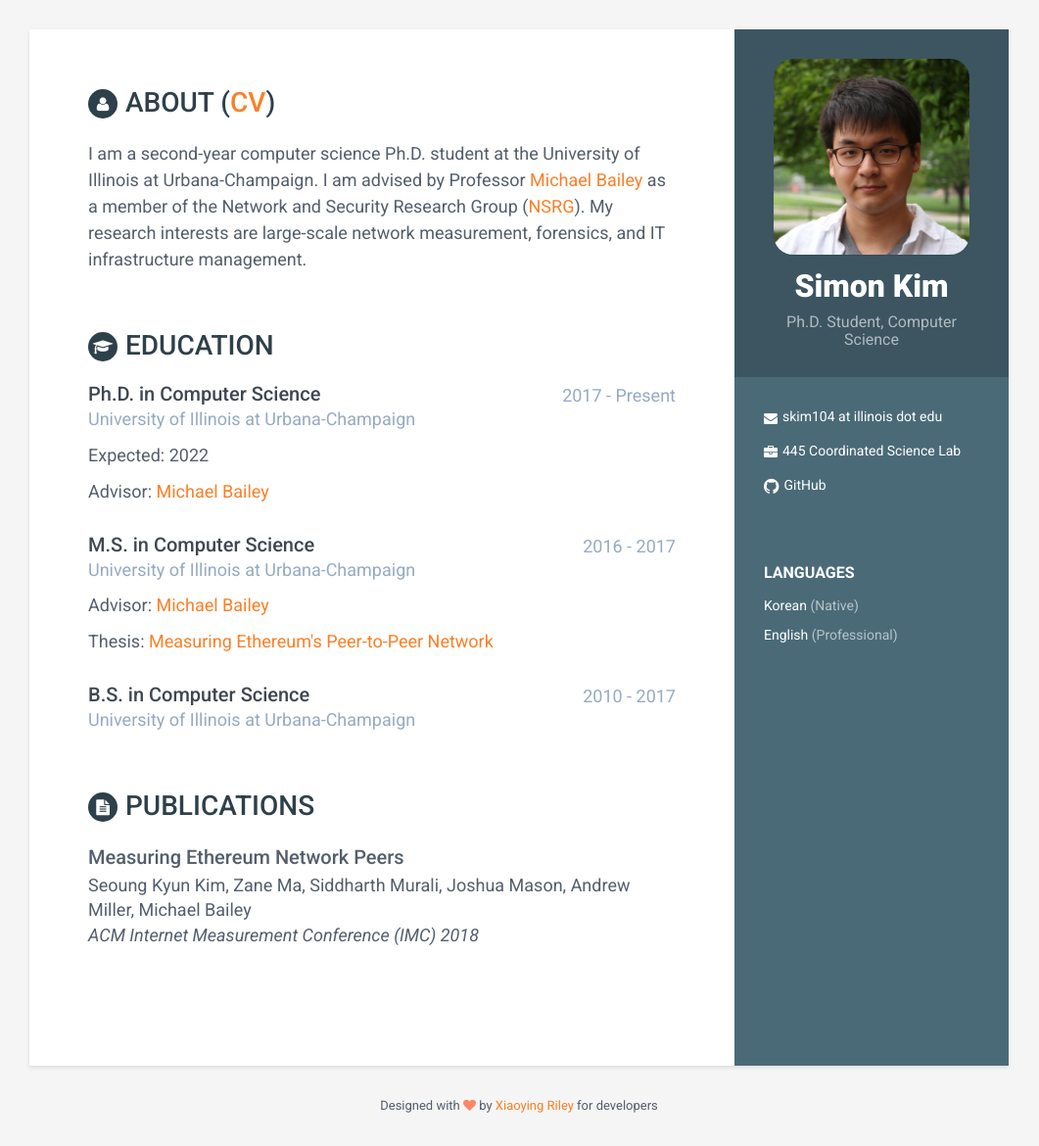
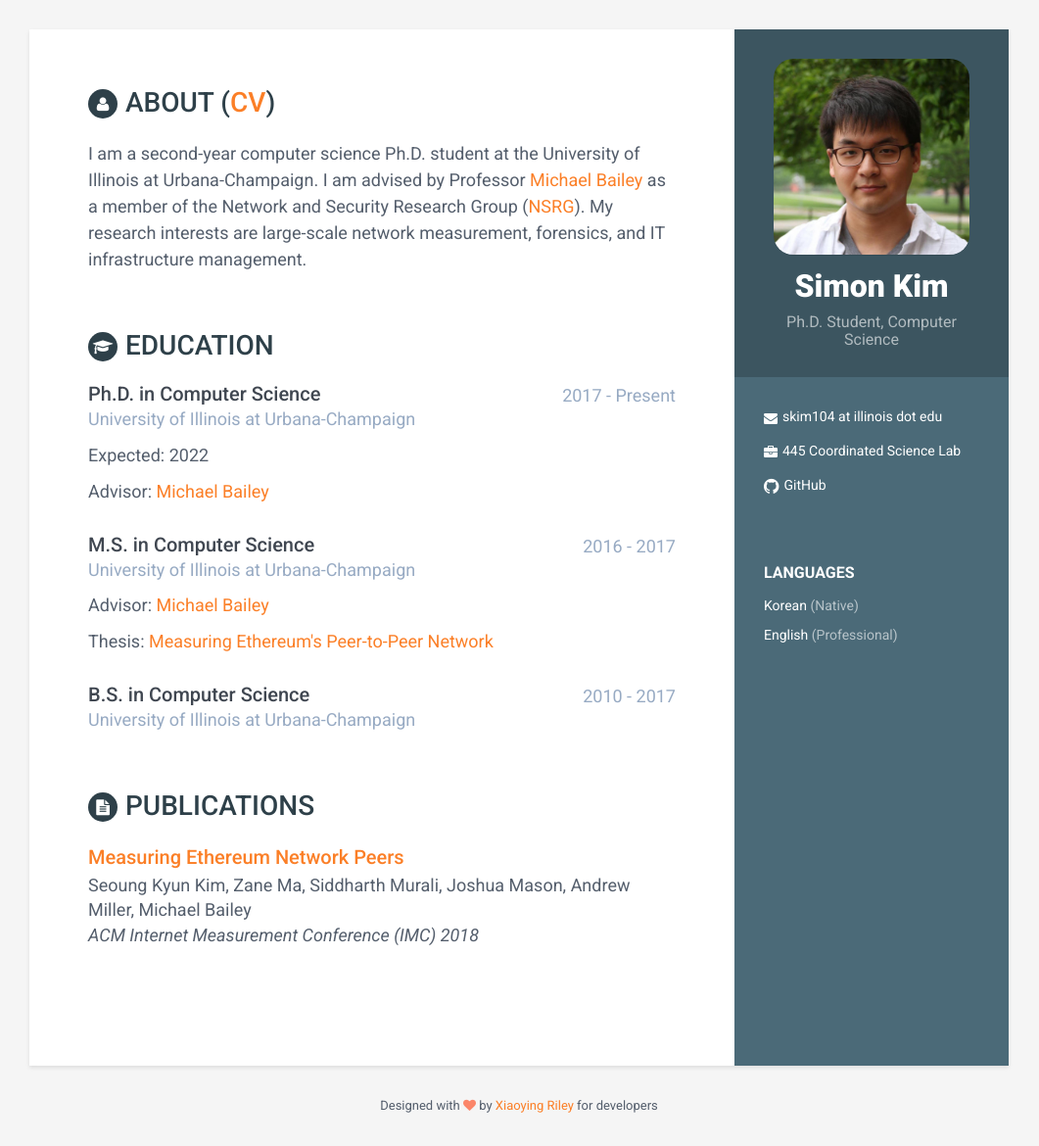
Before and after one commit to SimonSK/simonsk.github.io, a Jekyll site: the page built from index.html, in a window 1280 px wide. Shown: the whole page at 98% size, without its empty margins (110-1171 px from the left). Built offline with Jekyll 4.4.1, drawn with Linux system fonts in a browser that asks for light colours.

```diff
--- a/_data/publications.yml
+++ b/_data/publications.yml
@@ -5,6 +5,7 @@ publications:
     title: "Measuring Ethereum Network Peers"
     authors: "Seoung Kyun Kim, Zane Ma, Siddharth Murali, Joshua Mason, Andrew Miller, Michael Bailey"
     conference: "ACM Internet Measurement Conference (IMC) 2018"
+    link: "./publications/imc18_ethereum.pdf"
 #  - paper:
 #    title: The Art of Computer Programming
 #    authors: Donald E. Knuth
--- a/_includes/publications.html
+++ b/_includes/publications.html
@@ -11,7 +11,7 @@
 
   {% for publication in site.data.publications.publications %}
     <div class="item">
-      <div class="publication-title">{{ publication.title }}</div>
+      <div class="publication-title"><a href="{{ publication.link }}">{{ publication.title }}</a></div>
       <div class="publication-conference">{{ publication.authors }}</div>
       <div class="publication-authors">{{ publication.conference }}</div>
     </div><!--//item-->
```
Also changed, not shown: 2 other files.
